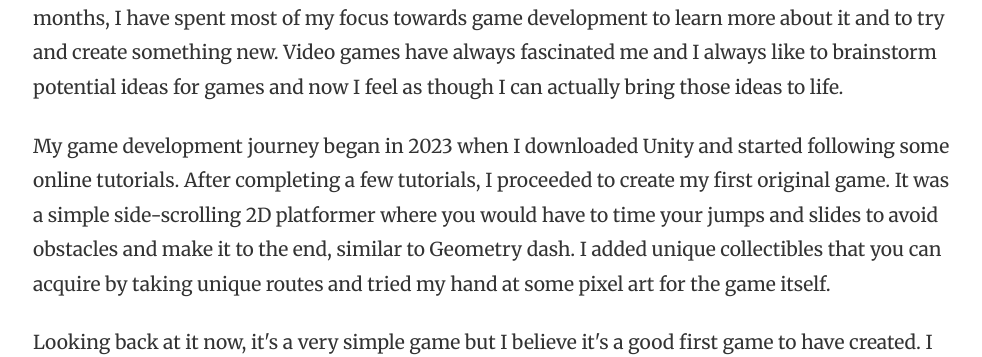
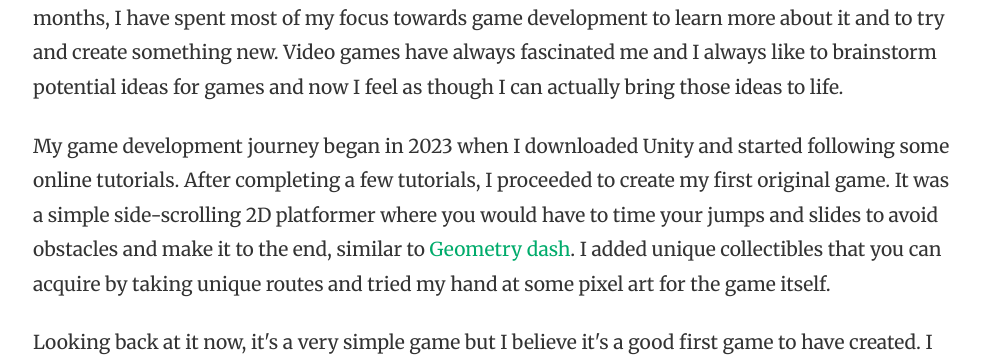
Before and after one commit to alessioamo/What-Comes-Next, a plain HTML site: page post7.html in a window 1280 px wide. Shown: the part 860-1217 px from the top of the page, without its empty margins (147-1129 px from the left). Drawn offline with nearby package versions, Linux system fonts and the light colour scheme; a script that the page names is missing.

Commit message:
Update post7.html

```diff
--- a/post7.html
+++ b/post7.html
@@ -108,7 +108,7 @@
                 </p>
 
                 <p>
-                    My game development journey began in 2023 when I downloaded Unity and started following some online tutorials. After completing a few tutorials, I proceeded to create my first original game. It was a simple side-scrolling 2D platformer where you would have to time your jumps and slides to avoid obstacles and make it to the end, similar to Geometry dash. I added unique collectibles that you can acquire by taking unique routes and tried my hand at some pixel art for the game itself.
+                    My game development journey began in 2023 when I downloaded Unity and started following some online tutorials. After completing a few tutorials, I proceeded to create my first original game. It was a simple side-scrolling 2D platformer where you would have to time your jumps and slides to avoid obstacles and make it to the end, similar to <a href="https://geometrydashlitepc.io/" target="_blank">Geometry dash</a>. I added unique collectibles that you can acquire by taking unique routes and tried my hand at some pixel art for the game itself.
                 </p>
 
                 <p>
```
